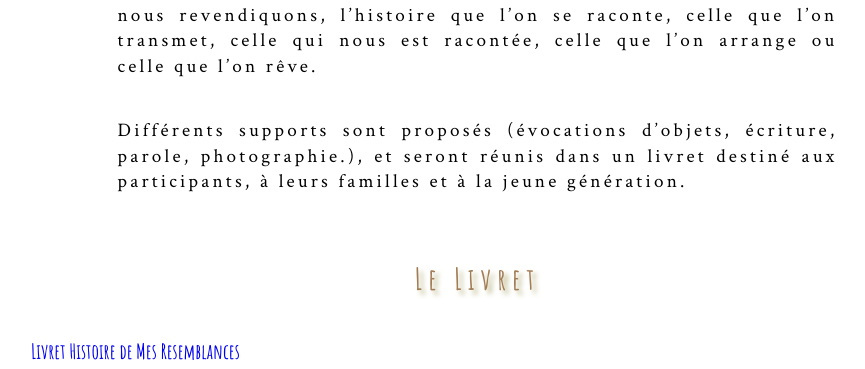
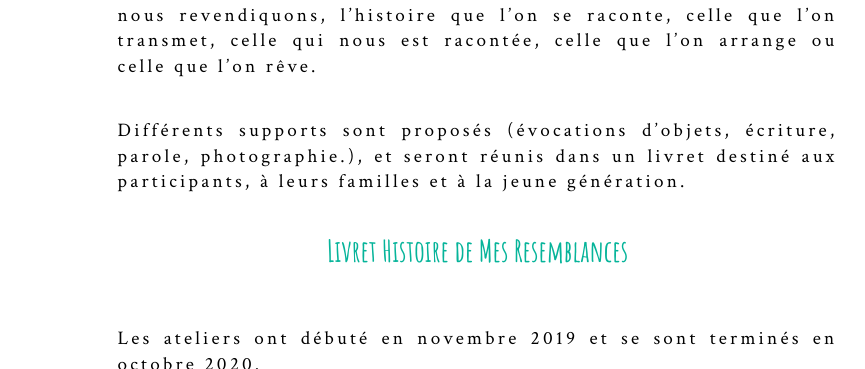
Before and after one commit to leshnik/revertouthaut, a Jekyll site: the page built from histoire-de-mes-ressemblances.md, in a window 1280 px wide and 900 px high, scrolled down 1553 px, cut to the strip 0-369 px from the top of the window. Shown: the whole strip, without its empty margins (139-1004 px from the left). Built offline with Jekyll 4.4.1, drawn with Linux system fonts in a browser that asks for light colours.

Commit message:
style anchor

```diff
--- a/histoire-de-mes-ressemblances.md
+++ b/histoire-de-mes-ressemblances.md
@@ -75,9 +75,11 @@ Phrase: Cycle d'ateliers destiné aux résidents de la résidence du val de Joux
 <p class="intro-text">Différents supports sont proposés (évocations d’objets, écriture, parole, photographie.), et seront réunis dans un livret destiné aux participants, à leurs familles et à la jeune génération.
 </p>
 
-<h2>Le Livret</h2>
-<a href="LivretHistoiresV4.pdf">Livret Histoire de Mes Resemblances</a>
-
+<ul style="text-align:center;list-style-type:none">
+    <li>
+      <a style="color:hsl(171,93.5%,36.5%); font-size:30px" href="LivretHistoiresV4.pdf">Livret Histoire de Mes Resemblances </a>
+  </li>
+ </ul>
 <p class="intro-text">Les ateliers ont débuté en novembre 2019 et se sont terminés en octobre 2020.
 </p>
 
```
